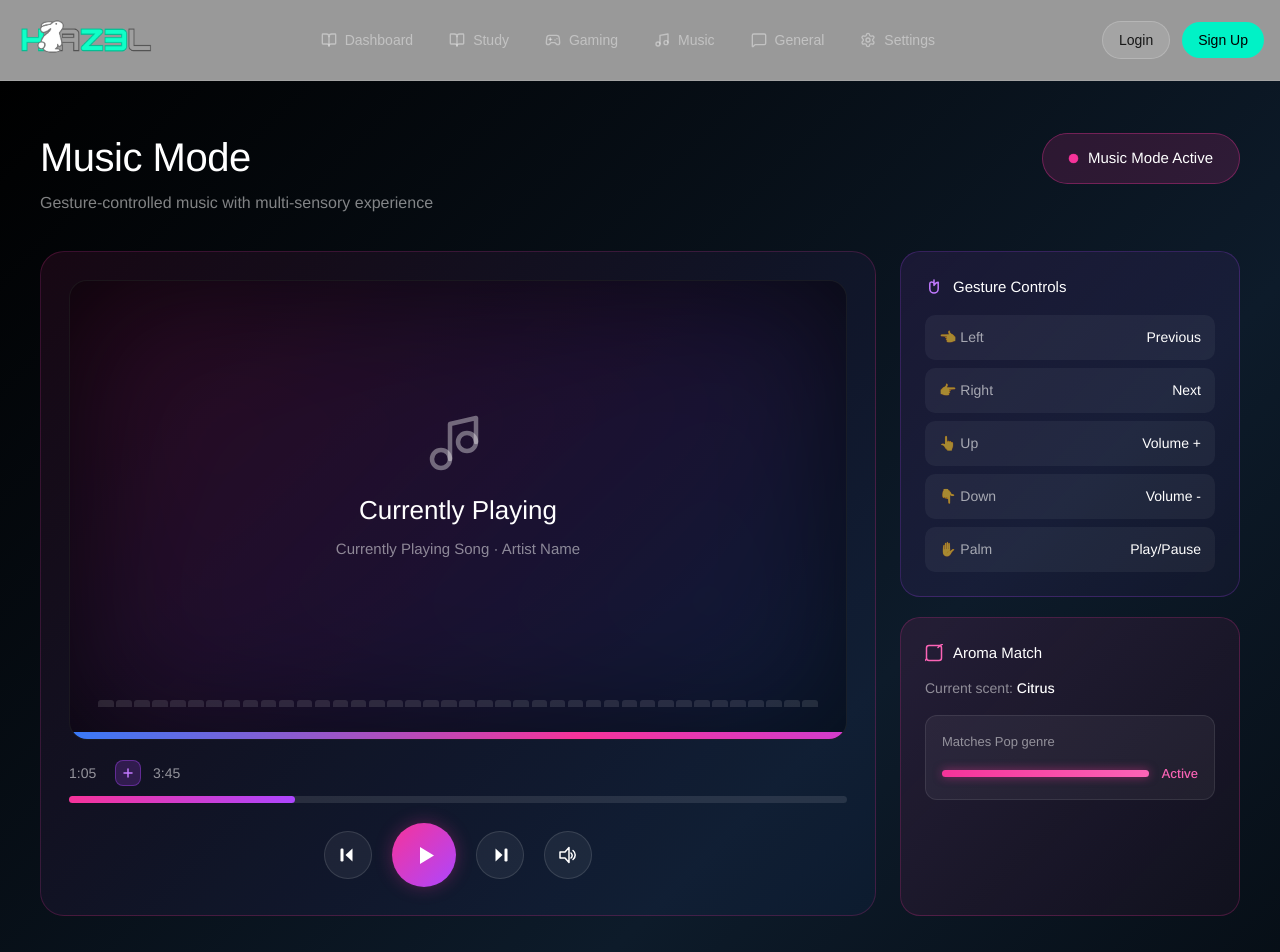
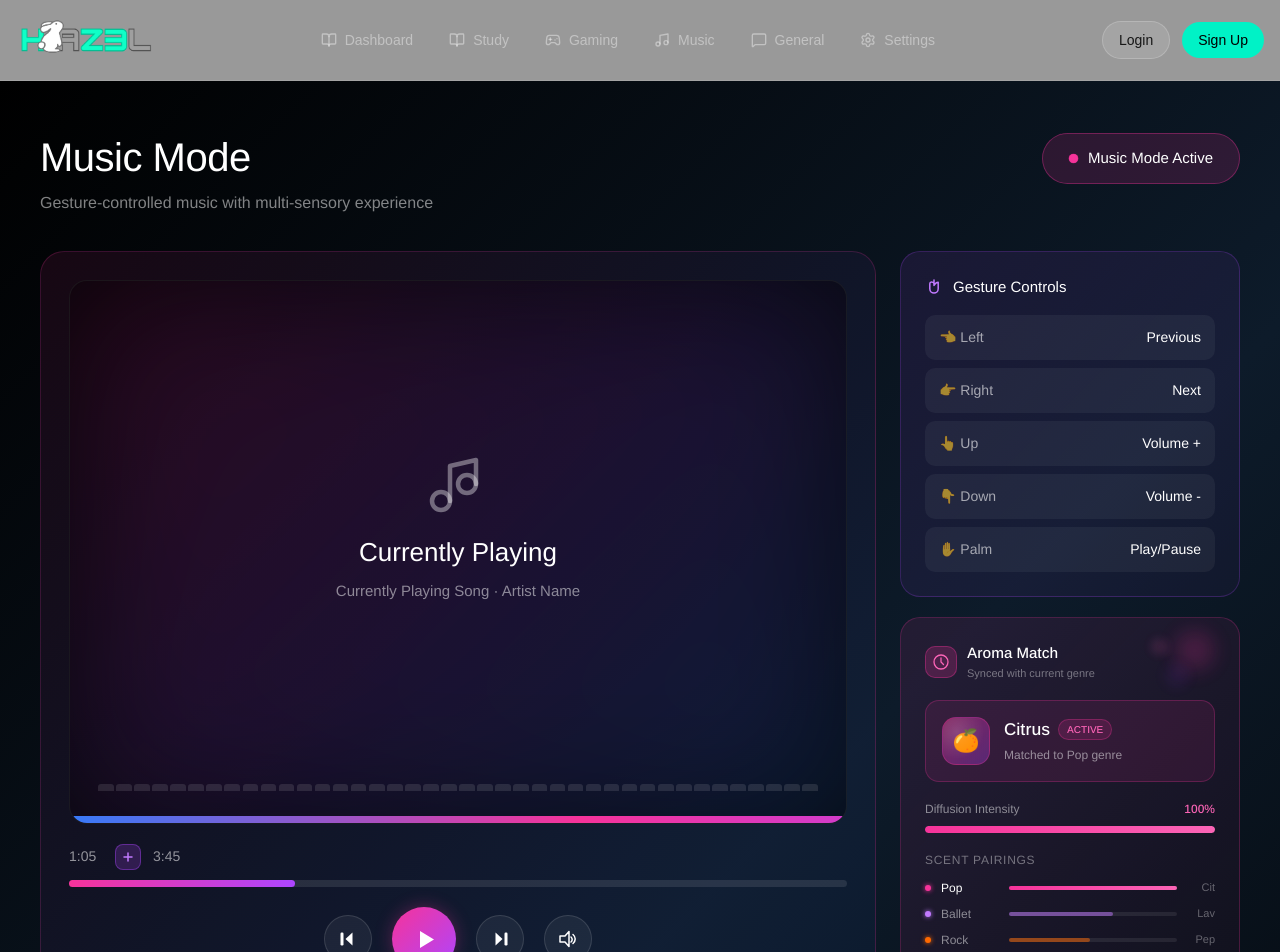
Before and after one commit to OnithaH/Hazel, a Next.js app in the folder companion_hazel/: page /Music_mode in a window 1280 px wide. Shown: the top 952 px of the page. Built offline with nearby package versions, Linux system fonts and the light colour scheme; no server answers.

Commit message:
added details

```diff
--- a/companion_hazel/app/Music_mode/page.tsx
+++ b/companion_hazel/app/Music_mode/page.tsx
@@ -8,6 +8,13 @@ const genres = [
   { name: "Rock", scent: "Peppermint", gradient: "linear-gradient(135deg, #FB2C36 0%, #FF6900 50%, #F0B100 100%)" },
   { name: "Jazz", scent: "Vanilla", gradient: "linear-gradient(135deg, #2B7FFF 0%, #AD46FF 50%, #F6339A 100%)" },
   { name: "Classical", scent: "Chamomile", gradient: "linear-gradient(135deg, #A3B3FF 0%, #8EC5FF 50%, #53EAFD 100%)" },
+];
+
+const scentPairs = [
+  { genre: "Pop", scent: "Citrus", dot: "#F6339A", intensity: 100 },
+  { genre: "Ballet", scent: "Lavender", dot: "#C27AFF", intensity: 62 },
+  { genre: "Rock", scent: "Peppermint", dot: "#FF6900", intensity: 48 },
+  { genre: "Jazz", scent: "Vanilla", dot: "#2B7FFF", intensity: 75 },
 ];
 
 const upNextSongs = [
@@ -100,12 +107,30 @@ export default function MusicModePage() {
           0%, 100% { transform: translateY(0px); }
           50%       { transform: translateY(-5px); }
         }
+        @keyframes scent-drift {
+          0%   { transform: translateY(0px) scale(1);   opacity: 0.5; }
+          50%  { transform: translateY(-12px) scale(1.08); opacity: 0.8; }
+          100% { transform: translateY(0px) scale(1);   opacity: 0.5; }
+        }
+        @keyframes scent-drift2 {
+          0%   { transform: translateY(0px) scale(1);   opacity: 0.4; }
+          50%  { transform: translateY(-9px) scale(1.06); opacity: 0.7; }
+          100% { transform: translateY(0px) scale(1);   opacity: 0.4; }
+        }
+        @keyframes bar-fill {
+          from { width: 0%; }
+          to   { width: var(--target-width); }
+        }
 
         .page-enter { animation: fadeUp 0.55s ease both; }
         .pulse-dot  { animation: pulse-dot 2s ease-in-out infinite; }
         .glow-bg    { animation: glow-pulse 3s ease-in-out infinite; }
         .music-icon        { animation: float 3.2s ease-in-out infinite; }
         .music-icon.active { animation: float-fast 1.4s ease-in-out infinite; }
+
+        .scent-orb-1 { animation: scent-drift  4s ease-in-out infinite; }
+        .scent-orb-2 { animation: scent-drift2 5.5s ease-in-out infinite; }
+        .scent-orb-3 { animation: scent-drift  3.2s ease-in-out infinite 0.8s; }
 
         .genre-btn {
           transition: all 0.25s cubic-bezier(0.34,1.56,0.64,1);
@@ -149,6 +174,12 @@ export default function MusicModePage() {
           box-shadow: 0 0 10px rgba(246,51,154,0.9); pointer-events: none;
         }
         .progress-track:hover .progress-thumb { opacity: 1; }
+
+        .intensity-bar {
+          height: 100%;
+          border-radius: 100px;
+          transition: width 0.8s cubic-bezier(0.34, 1.56, 0.64, 1);
+        }
       `}</style>
 
       <div style={{ padding: "52px 40px 72px" }}>
@@ -165,33 +196,21 @@ export default function MusicModePage() {
           </div>
         </div>
 
-        {/* ── Player Row — both columns same height ── */}
+        {/* ── Player Row ── */}
         <div className="page-enter" style={{ display: "grid", gridTemplateColumns: "1fr 340px", gap: "24px", marginBottom: "32px", animationDelay: "80ms" }}>
 
-          {/* ── Player Card ── */}
+          {/* Player Card */}
           <div className="card-lift" style={{ background: "linear-gradient(135deg, rgba(246,51,154,0.09) 0%, rgba(173,70,255,0.05) 50%, rgba(43,127,255,0.05) 100%)", border: "0.8px solid rgba(246,51,154,0.2)", borderRadius: "24px", padding: "28px", display: "flex", flexDirection: "column", gap: "20px" }}>
 
-            {/* Album — flex-grow so it fills leftover height */}
-            <div style={{ position: "relative", borderRadius: "18px", overflow: "hidden", flexGrow: 1, minHeight: "460px", background: "rgba(0,0,0,0.5)", border: "0.8px solid rgba(255,255,255,0.07)" }}>
+            {/* Album area */}
+            <div style={{ position: "relative", borderRadius: "18px", overflow: "hidden", flexGrow: 1, minHeight: "360px", background: "rgba(0,0,0,0.5)", border: "0.8px solid rgba(255,255,255,0.07)" }}>
               <div className="glow-bg" style={{ position: "absolute", inset: 0, background: "linear-gradient(135deg, #F6339A 0%, #AD46FF 50%, #2B7FFF 100%)", filter: "blur(70px)" }} />
-
-              {/* Visualizer bars */}
               <div style={{ position: "absolute", bottom: "32px", left: 0, right: 0, display: "flex", alignItems: "flex-end", justifyContent: "center", gap: "2.5px", height: "64px", paddingInline: "28px" }}>
                 {(mounted ? bars : Array(40).fill(8)).map((h, i) => (
-                  <div key={i} style={{
-                    flex: 1, maxHeight: "64px",
-                    height: `${isPlaying ? h : 7}px`,
-                    background: `rgba(255,255,255,${isPlaying ? 0.28 : 0.11})`,
-                    borderRadius: "3px 3px 0 0",
-                    transition: `height ${0.13 + (i % 6) * 0.022}s ease`,
-                  }} />
+                  <div key={i} style={{ flex: 1, maxHeight: "64px", height: `${isPlaying ? h : 7}px`, background: `rgba(255,255,255,${isPlaying ? 0.28 : 0.11})`, borderRadius: "3px 3px 0 0", transition: `height ${0.13 + (i % 6) * 0.022}s ease` }} />
                 ))}
               </div>
-
-              {/* Chromatic bar */}
               <div className="shimmer-bar" style={{ position: "absolute", bottom: 0, left: 0, right: 0, height: "7px" }} />
-
-              {/* Center content */}
               <div style={{ position: "relative", display: "flex", flexDirection: "column", alignItems: "center", justifyContent: "center", height: "100%", gap: "16px", paddingBottom: "48px" }}>
                 <div className={isPlaying ? "music-icon active" : "music-icon"}>
                   <svg width="64" height="64" viewBox="0 0 64 64" fill="none">
@@ -229,7 +248,7 @@ export default function MusicModePage() {
               </div>
             </div>
 
-            {/* Playback controls */}
+            {/* Controls */}
             <div style={{ display: "flex", alignItems: "center", justifyContent: "center", gap: "20px" }}>
               <button className="ctrl-btn" style={{ width: "48px", height: "48px", borderRadius: "50%", background: "rgba(255,255,255,0.06)", border: "0.8px solid rgba(255,255,255,0.12)" }}>
                 <svg width="20" height="20" viewBox="0 0 20 20" fill="none">
@@ -260,7 +279,7 @@ export default function MusicModePage() {
             </div>
           </div>
 
-          {/* ── Right column — stretch to match player height ── */}
+          {/* ── Right column ── */}
           <div style={{ display: "flex", flexDirection: "column", gap: "20px" }}>
 
             {/* Gesture Controls */}
@@ -281,28 +300,79 @@ export default function MusicModePage() {
               </div>
             </div>
 
-            {/* Aroma Match — flex-grow to fill remaining height */}
-            <div className="card-lift" style={{ background: "linear-gradient(135deg, rgba(246,51,154,0.1) 0%, rgba(246,51,154,0.04) 100%)", border: "0.8px solid rgba(246,51,154,0.22)", borderRadius: "20px", padding: "24px", flexGrow: 1, display: "flex", flexDirection: "column" }}>
-              <div style={{ display: "flex", alignItems: "center", gap: "10px", marginBottom: "14px" }}>
-                <svg width="18" height="18" viewBox="0 0 18 18" fill="none">
-                  <rect x="1.5" y="1.5" width="15" height="15" rx="2.5" stroke="#FB64B6" strokeWidth="1.5"/>
-                  <path d="M15 1.5L18 0M13 3.5L15 1.5M1.5 15L0 16.5" stroke="#FB64B6" strokeWidth="1.5" strokeLinecap="round"/>
-                </svg>
-                <span style={{ fontSize: "15px", color: "#fff" }}>Aroma Match</span>
+            {/* ── Aroma Match — rich, fills remaining height ── */}
+            <div className="card-lift" style={{ background: "linear-gradient(135deg, rgba(246,51,154,0.1) 0%, rgba(246,51,154,0.04) 100%)", border: "0.8px solid rgba(246,51,154,0.22)", borderRadius: "20px", padding: "24px", flexGrow: 1, display: "flex", flexDirection: "column", gap: "18px", overflow: "hidden", position: "relative" }}>
+
+              {/* Floating scent orbs */}
+              <div style={{ position: "absolute", top: "16px", right: "16px", pointerEvents: "none" }}>
+                <div className="scent-orb-1" style={{ width: "56px", height: "56px", borderRadius: "50%", background: "radial-gradient(circle, rgba(246,51,154,0.35) 0%, rgba(246,51,154,0) 70%)", filter: "blur(8px)" }} />
               </div>
-              <div style={{ fontSize: "14px", marginBottom: "16px" }}>
-                <span style={{ color: "rgba(255,255,255,0.5)" }}>Current scent: </span>
-                <span style={{ color: "#fff", fontWeight: 500 }}>Citrus</span>
+              <div style={{ position: "absolute", top: "40px", right: "44px", pointerEvents: "none" }}>
+                <div className="scent-orb-2" style={{ width: "36px", height: "36px", borderRadius: "50%", background: "radial-gradient(circle, rgba(173,70,255,0.3) 0%, rgba(173,70,255,0) 70%)", filter: "blur(6px)" }} />
               </div>
-              <div style={{ background: "rgba(255,255,255,0.05)", border: "0.8px solid rgba(255,255,255,0.09)", borderRadius: "12px", padding: "16px" }}>
-                <p style={{ fontSize: "13px", color: "rgba(255,255,255,0.5)", margin: "0 0 12px" }}>Matches Pop genre</p>
-                <div style={{ display: "flex", alignItems: "center", gap: "12px" }}>
-                  <div style={{ flex: 1, height: "7px", borderRadius: "100px", background: "rgba(255,255,255,0.1)" }}>
-                    <div style={{ width: "100%", height: "100%", borderRadius: "100px", background: "linear-gradient(90deg, #F6339A, #FB64B6)", boxShadow: "0 0 10px rgba(246,51,154,0.5)" }} />
-                  </div>
-                  <span style={{ fontSize: "13px", color: "#FB64B6", flexShrink: 0, fontWeight: 500 }}>Active</span>
+              <div style={{ position: "absolute", top: "28px", right: "68px", pointerEvents: "none" }}>
+                <div className="scent-orb-3" style={{ width: "24px", height: "24px", borderRadius: "50%", background: "radial-gradient(circle, rgba(251,100,182,0.25) 0%, rgba(251,100,182,0) 70%)", filter: "blur(4px)" }} />
+              </div>
+
+              {/* Header */}
+              <div style={{ display: "flex", alignItems: "center", gap: "10px" }}>
+                <div style={{ width: "32px", height: "32px", borderRadius: "10px", background: "rgba(246,51,154,0.2)", border: "0.8px solid rgba(246,51,154,0.35)", display: "flex", alignItems: "center", justifyContent: "center", flexShrink: 0 }}>
+                  <svg width="16" height="16" viewBox="0 0 16 16" fill="none">
+                    <path d="M8 1C4.13 1 1 4.13 1 8s3.13 7 7 7 7-3.13 7-7-3.13-7-7-7z" stroke="#FB64B6" strokeWidth="1.3"/>
+                    <path d="M8 4v4l2.5 2.5" stroke="#FB64B6" strokeWidth="1.3" strokeLinecap="round"/>
+                  </svg>
+                </div>
+                <div>
+                  <div style={{ fontSize: "15px", color: "#fff", fontWeight: 500 }}>Aroma Match</div>
+                  <div style={{ fontSize: "11px", color: "rgba(255,255,255,0.4)", marginTop: "1px" }}>Synced with current genre</div>
                 </div>
               </div>
+
+              {/* Active scent hero */}
+              <div style={{ background: "rgba(246,51,154,0.1)", border: "0.8px solid rgba(246,51,154,0.25)", borderRadius: "14px", padding: "16px", display: "flex", alignItems: "center", gap: "14px" }}>
+                {/* Scent icon */}
+                <div style={{ width: "48px", height: "48px", borderRadius: "14px", background: "linear-gradient(135deg, rgba(246,51,154,0.4) 0%, rgba(173,70,255,0.3) 100%)", border: "0.8px solid rgba(246,51,154,0.3)", display: "flex", alignItems: "center", justifyContent: "center", flexShrink: 0, position: "relative", overflow: "hidden" }}>
+                  <div style={{ position: "absolute", inset: 0, background: "radial-gradient(circle at 30% 30%, rgba(255,255,255,0.15) 0%, transparent 60%)" }} />
+                  <span style={{ fontSize: "22px" }}>🍊</span>
+                </div>
+                <div style={{ flex: 1 }}>
+                  <div style={{ display: "flex", alignItems: "center", gap: "8px", marginBottom: "4px" }}>
+                    <span style={{ fontSize: "17px", color: "#fff", fontWeight: 500 }}>Citrus</span>
+                    <span style={{ fontSize: "10px", color: "#FB64B6", background: "rgba(246,51,154,0.15)", border: "0.8px solid rgba(246,51,154,0.3)", borderRadius: "100px", padding: "2px 8px", fontWeight: 500 }}>ACTIVE</span>
+                  </div>
+                  <div style={{ fontSize: "12px", color: "rgba(255,255,255,0.5)" }}>Matched to Pop genre</div>
+                </div>
+              </div>
+
+              {/* Intensity bar */}
+              <div>
+                <div style={{ display: "flex", justifyContent: "space-between", alignItems: "center", marginBottom: "8px" }}>
+                  <span style={{ fontSize: "12px", color: "rgba(255,255,255,0.5)" }}>Diffusion Intensity</span>
+                  <span style={{ fontSize: "12px", color: "#FB64B6", fontWeight: 500 }}>100%</span>
+                </div>
+                <div style={{ height: "7px", borderRadius: "100px", background: "rgba(255,255,255,0.1)", overflow: "hidden" }}>
+                  <div style={{ width: "100%", height: "100%", borderRadius: "100px", background: "linear-gradient(90deg, #F6339A, #FB64B6)", boxShadow: "0 0 10px rgba(246,51,154,0.5)" }} />
+                </div>
+              </div>
+
+              {/* Genre → Scent pairings */}
+              <div style={{ flex: 1 }}>
+                <div style={{ fontSize: "12px", color: "rgba(255,255,255,0.4)", marginBottom: "10px", textTransform: "uppercase", letterSpacing: "0.06em" }}>Scent Pairings</div>
+                <div style={{ display: "flex", flexDirection: "column", gap: "8px" }}>
+                  {scentPairs.map((pair, i) => (
+                    <div key={pair.genre} style={{ display: "flex", alignItems: "center", gap: "10px" }}>
+                      <div style={{ width: "6px", height: "6px", borderRadius: "50%", background: pair.dot, flexShrink: 0, boxShadow: `0 0 5px ${pair.dot}` }} />
+                      <span style={{ fontSize: "12px", color: i === 0 ? "#fff" : "rgba(255,255,255,0.5)", width: "58px", flexShrink: 0 }}>{pair.genre}</span>
+                      <div style={{ flex: 1, height: "4px", borderRadius: "100px", background: "rgba(255,255,255,0.08)" }}>
+                        <div style={{ width: `${pair.intensity}%`, height: "100%", borderRadius: "100px", background: i === 0 ? `linear-gradient(90deg, ${pair.dot}, #FB64B6)` : pair.dot, opacity: i === 0 ? 1 : 0.5, transition: "width 0.8s ease" }} />
+                      </div>
+                      <span style={{ fontSize: "11px", color: "rgba(255,255,255,0.35)", width: "28px", textAlign: "right", flexShrink: 0 }}>{pair.scent.slice(0, 3)}</span>
+                    </div>
+                  ))}
+                </div>
+              </div>
+
+
             </div>
           </div>
         </div>
@@ -313,14 +383,7 @@ export default function MusicModePage() {
           <div style={{ display: "grid", gridTemplateColumns: "repeat(5, 1fr)", gap: "14px" }}>
             {genres.map((g, i) => (
               <button key={g.name} onClick={() => setActiveGenre(i)} className="genre-btn"
-                style={{
-                  background: activeGenre === i ? "rgba(255,255,255,0.11)" : "rgba(255,255,255,0.04)",
-                  border: activeGenre === i ? "0.8px solid rgba(255,255,255,0.3)" : "0.8px solid rgba(255,255,255,0.09)",
-                  borderRadius: "18px", padding: "22px 18px",
-                  display: "flex", flexDirection: "column", alignItems: "center", gap: "14px",
-                  color: "#fff",
-                  boxShadow: activeGenre === i ? "0 10px 30px rgba(0,0,0,0.35)" : "none",
-                }}>
+                style={{ background: activeGenre === i ? "rgba(255,255,255,0.11)" : "rgba(255,255,255,0.04)", border: activeGenre === i ? "0.8px solid rgba(255,255,255,0.3)" : "0.8px solid rgba(255,255,255,0.09)", borderRadius: "18px", padding: "22px 18px", display: "flex", flexDirection: "column", alignItems: "center", gap: "14px", color: "#fff", boxShadow: activeGenre === i ? "0 10px 30px rgba(0,0,0,0.35)" : "none" }}>
                 <div style={{ width: "100%", height: "80px", borderRadius: "13px", background: g.gradient, boxShadow: activeGenre === i ? "0 6px 20px rgba(0,0,0,0.45)" : "none", transition: "box-shadow 0.25s ease" }} />
                 <span style={{ fontSize: "15px", fontWeight: activeGenre === i ? 500 : 400 }}>{g.name}</span>
                 <span style={{ fontSize: "12px", color: "rgba(255,255,255,0.5)" }}>{g.scent}</span>
```
